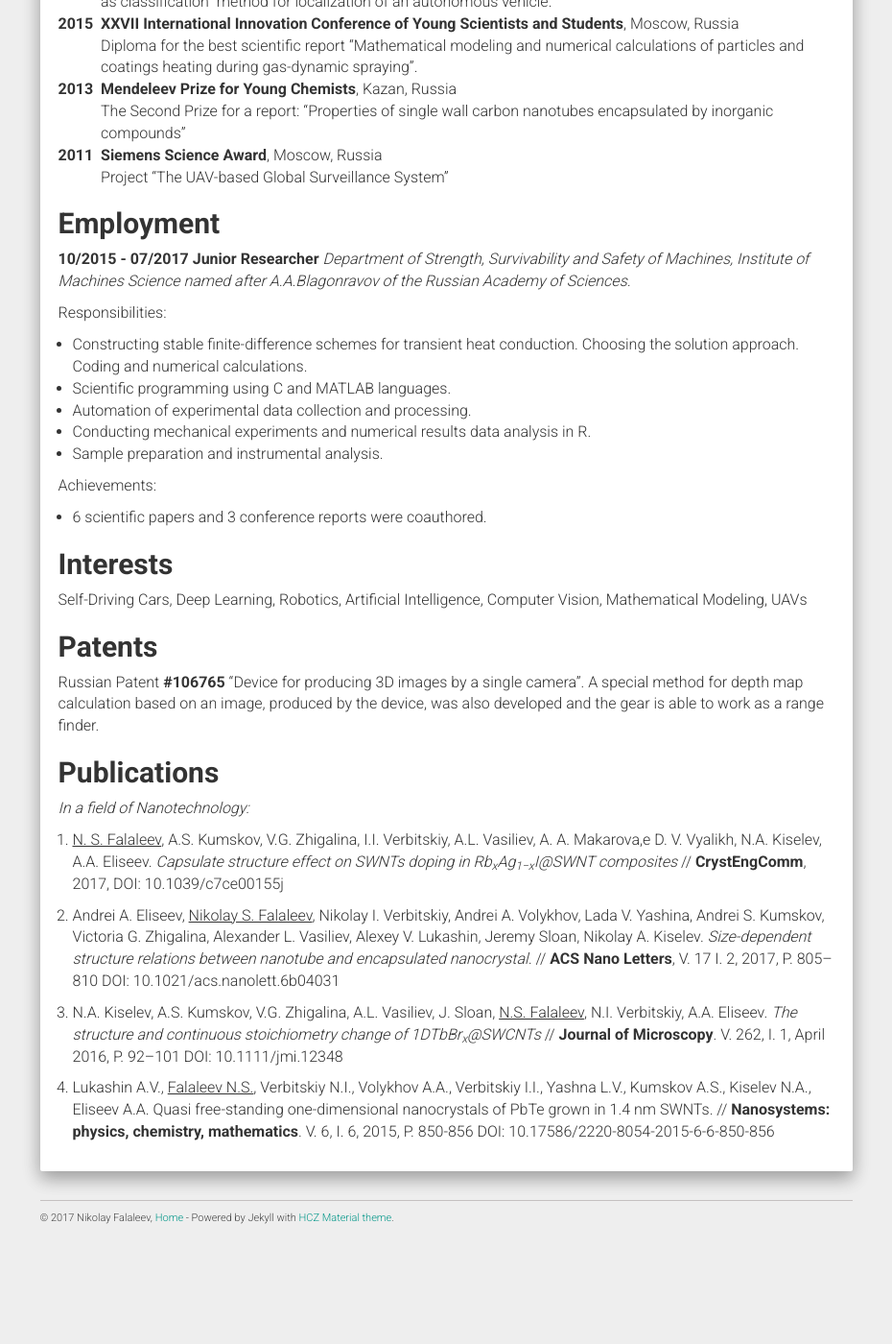
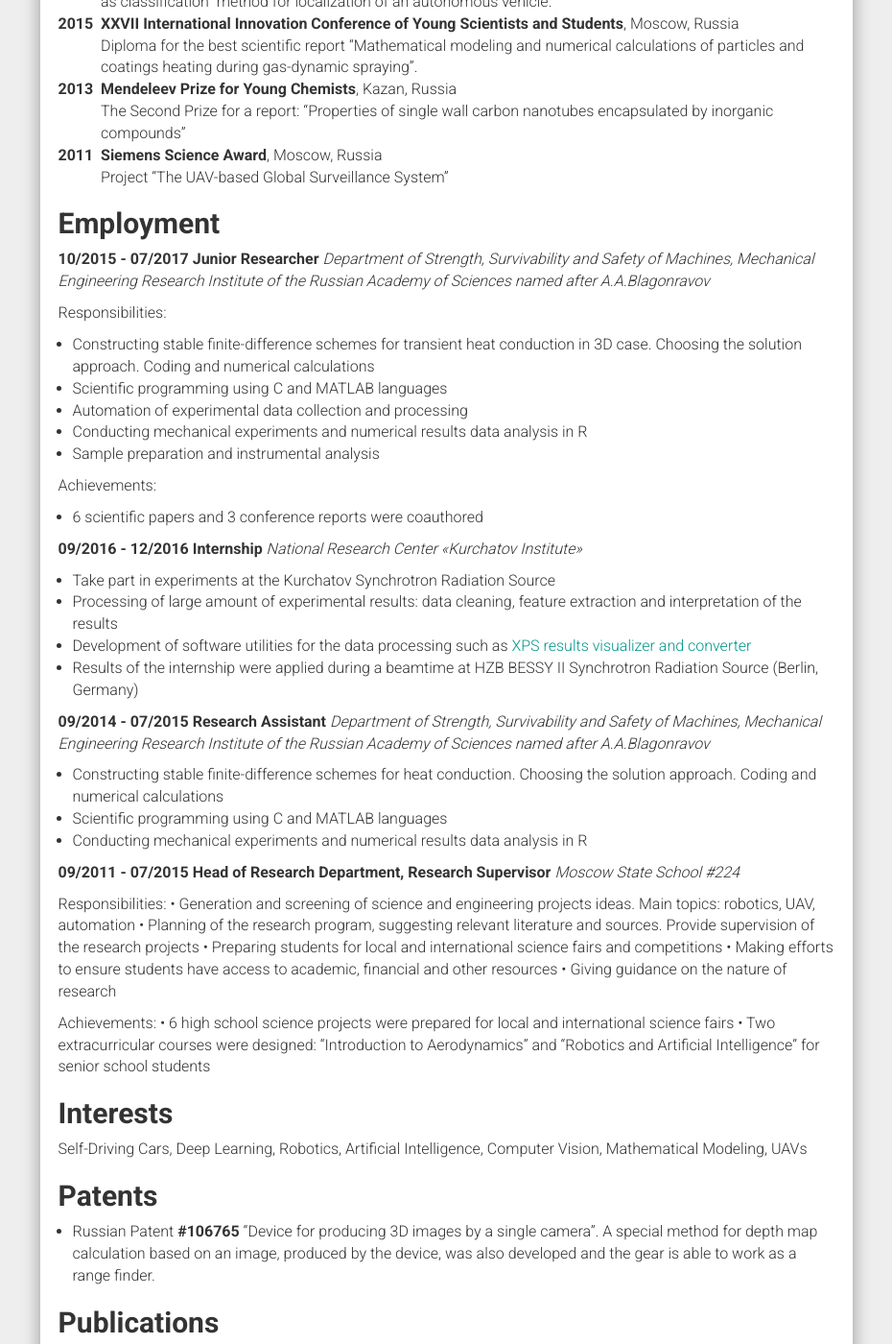
Before and after one commit to NikolasEnt/NikolasEnt.github.io, a Jekyll site: the page built from resume.md, in a window 1280 px wide and 1400 px high, scrolled down 957 px. Shown: the whole window at 96% size, without its empty margins (321-1251 px from the left). Built offline with Jekyll 4.4.1, drawn with Linux system fonts in a browser that asks for light colours; nearby versions of some CDN libraries; before the commit the page ends 2261 px from its top, so only the background shows below that; some of the changed text lies outside the part shown.

Commit message:
Update resume.md
docs: Add employment history

```diff
--- a/resume.md
+++ b/resume.md
@@ -10,9 +10,9 @@ permalink: /resume/
 
 ## __Education__
 
-| __09/2011 - 07/2015__ |||__Bachelor of Science__ in Materials Science Department of Materials Science |
+| __09/2015 - 07/2017__ ||| __Master of Science with Honours__ in Materials Science, Department of Materials Science |
 | ||| _Lomonosov Moscow State University (MSU)_ |
-| __09/2015 - 07/2017__ ||| __Master of Science with Honours__ in Materials Science, Department of Materials Science |
+| __09/2011 - 07/2015__ |||__Bachelor of Science__ in Materials Science, Department of Materials Science |
 | ||| _Lomonosov Moscow State University (MSU)_ |
 | __11/2016 - present__ ||| __Self-Driving Car Engineer__ Nanodegree |
 | ||| _Udacity_ |
@@ -41,17 +41,43 @@ permalink: /resume/
 
 ## __Employment__
 
-__10/2015 - 07/2017__ __Junior Researcher__ _Department of Strength, Survivability and Safety of Machines, Institute of Machines Science named after A.A.Blagonravov of the Russian Academy of Sciences._
+__10/2015 - 07/2017__ __Junior Researcher__ _Department of Strength, Survivability and Safety of Machines, Mechanical Engineering Research Institute of the Russian Academy of Sciences named after A.A.Blagonravov_
 
 Responsibilities:
-* Constructing stable finite-difference schemes for transient heat conduction. Choosing the solution approach. Coding and numerical calculations.
-* Scientific programming using C and MATLAB languages.
-* Automation of experimental data collection and processing.
-* Conducting mechanical experiments and numerical results data analysis in R.
-* Sample preparation and instrumental analysis.
+* Constructing stable finite-difference schemes for transient heat conduction in 3D case. Choosing the solution approach. Coding and numerical calculations
+* Scientific programming using C and MATLAB languages
+* Automation of experimental data collection and processing
+* Conducting mechanical experiments and numerical results data analysis in R
+* Sample preparation and instrumental analysis
 
 Achievements:
-* 6 scientific papers and 3 conference reports were coauthored.
+* 6 scientific papers and 3 conference reports were coauthored
+
+__09/2016 - 12/2016__ __Internship__ _National Research Center «Kurchatov Institute»_
+
+* Take part in experiments at the Kurchatov Synchrotron Radiation Source
+* Processing of large amount of experimental results: data cleaning, feature extraction and interpretation of the results
+* Development of software utilities for the data processing such as [XPS results visualizer and converter](https://github.com/NikolasEnt/XPS-visualizer-and-converter)
+* Results of the internship were applied during a beamtime at HZB BESSY II Synchrotron Radiation Source (Berlin, Germany)
+
+__09/2014 - 07/2015__ __Research Assistant__ _Department of Strength, Survivability and Safety of Machines, Mechanical Engineering Research Institute of the Russian Academy of Sciences named after A.A.Blagonravov_
+
+* Constructing stable finite-difference schemes for heat conduction. Choosing the solution approach. Coding and numerical calculations
+* Scientific programming using C and MATLAB languages
+* Conducting mechanical experiments and numerical results data analysis in R
+
+__09/2011 - 07/2015__ __Head of Research Department, Research Supervisor__ _Moscow State School #224_
+
+Responsibilities:
+• Generation and screening of science and engineering projects ideas. Main topics: robotics, UAV, automation
+• Planning of the research program, suggesting relevant literature and sources. Provide supervision of the research projects
+• Preparing students for local and international science fairs and competitions
+• Making efforts to ensure students have access to academic, financial and other resources
+• Giving guidance on the nature of research
+
+Achievements:
+• 6 high school science projects were prepared for local and international science fairs
+• Two extracurricular courses were designed: “Introduction to Aerodynamics” and “Robotics and Artificial Intelligence” for senior school students
 
 ## __Interests__
 
@@ -59,7 +85,7 @@ Self-Driving Cars, Deep Learning, Robotics, Artificial Intelligence, Computer Vi
 
 ## __Patents__
 
-Russian Patent __#106765__ “Device for producing 3D images by a single camera”. A special method for depth map calculation based on an image, produced by the device, was also developed and the gear is able to work as a range finder.
+* Russian Patent __#106765__ “Device for producing 3D images by a single camera”. A special method for depth map calculation based on an image, produced by the device, was also developed and the gear is able to work as a range finder.
 
 ## __Publications__
 
```
